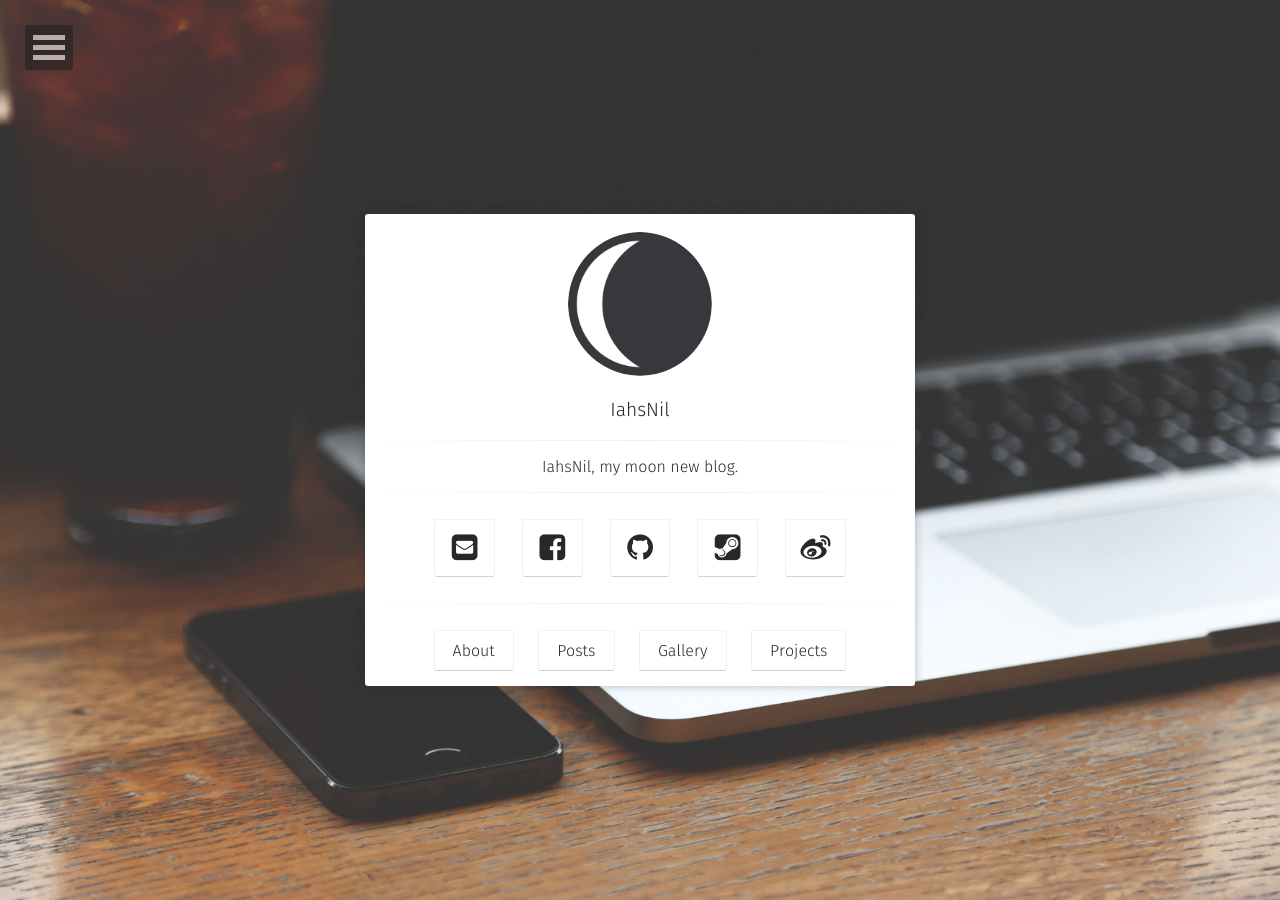
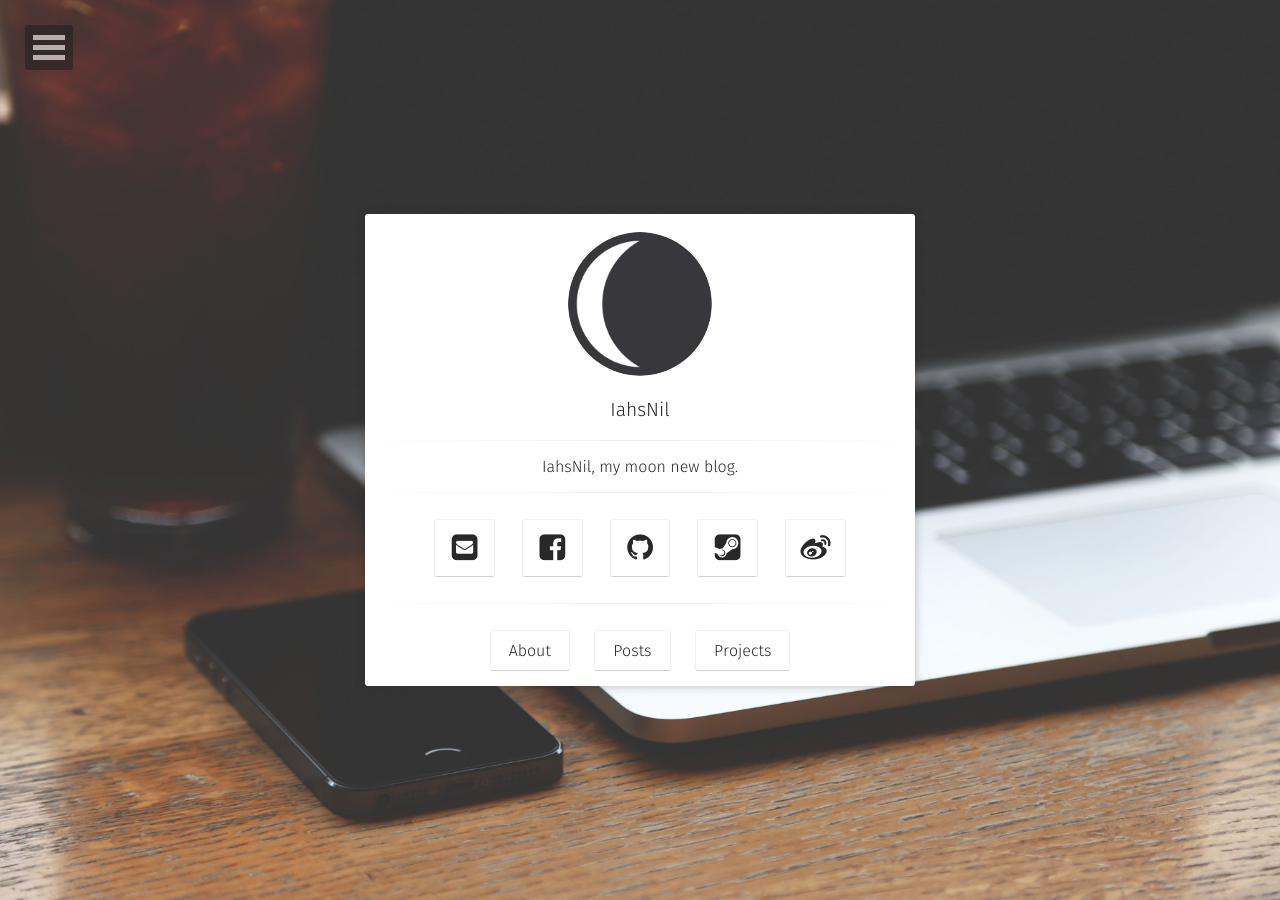
Before and after one commit to lindage1994/lindage1994.github.io, a Jekyll site: the page built from index.html, in a window 1280 px wide. Built offline with Jekyll 4.4.1, drawn with Linux system fonts in a browser that asks for light colours; some web fonts are replaced.

Commit message:
隐藏gallery

```diff
--- a/_layouts/home.html
+++ b/_layouts/home.html
@@ -38,9 +38,9 @@
                          <a class="btn zoombtn" href="{{ site.url }}/posts">
                          Posts
                          </a>
-						 <a class="btn zoombtn" href="{{ site.url }}/gallery">
+						             <!-- <a class="btn zoombtn" href="{{ site.url }}/gallery">
                          Gallery
-                         </a>
+                         </a> -->
                          <a class="btn zoombtn" href="{{ site.url }}/projects">
                          Projects
                          </a>
```
